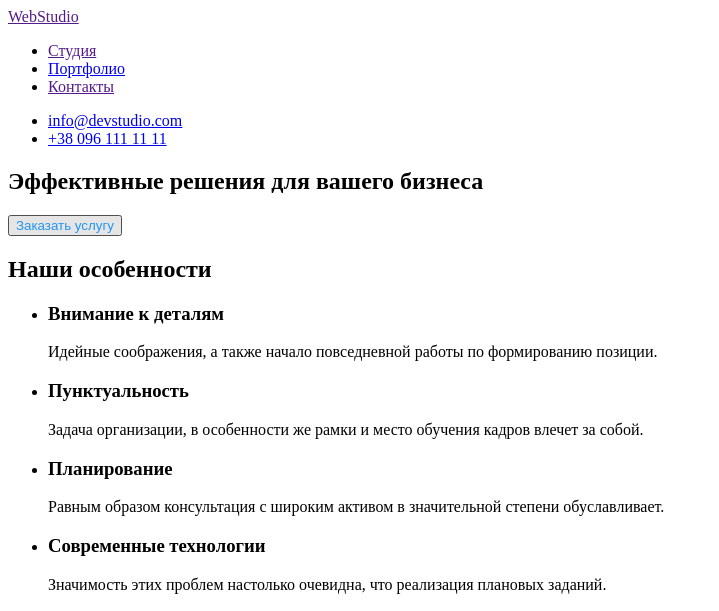
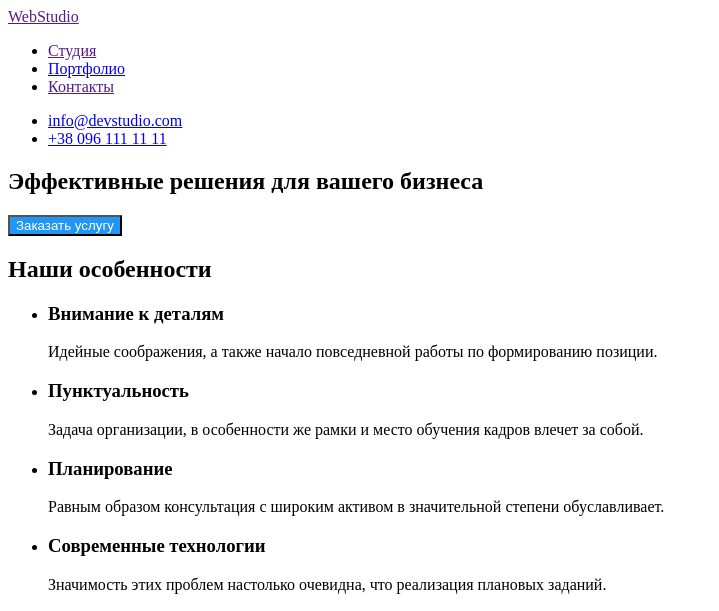
Before and after one commit to Ruduyseka/goit-markup-hw-02, a plain HTML site: page index.html in a window 1280 px wide. In both pictures the pointer is over the button "Заказать услугу". Shown: the top 611 px of the page, without its empty margins (0-719 px from the left). Drawn offline with Linux system fonts and the light colour scheme.

Commit message:
Update styles.css

```diff
--- a/css/styles.css
+++ b/css/styles.css
@@ -10,6 +10,7 @@ color: #2196F3;
 }
 .Hero-btn:hover,
 .Hero-btn:focus {
-    color: #2196F3;
+    color: white;
+    background-color: #2196F3;
     cursor: pointer;
 }
```
